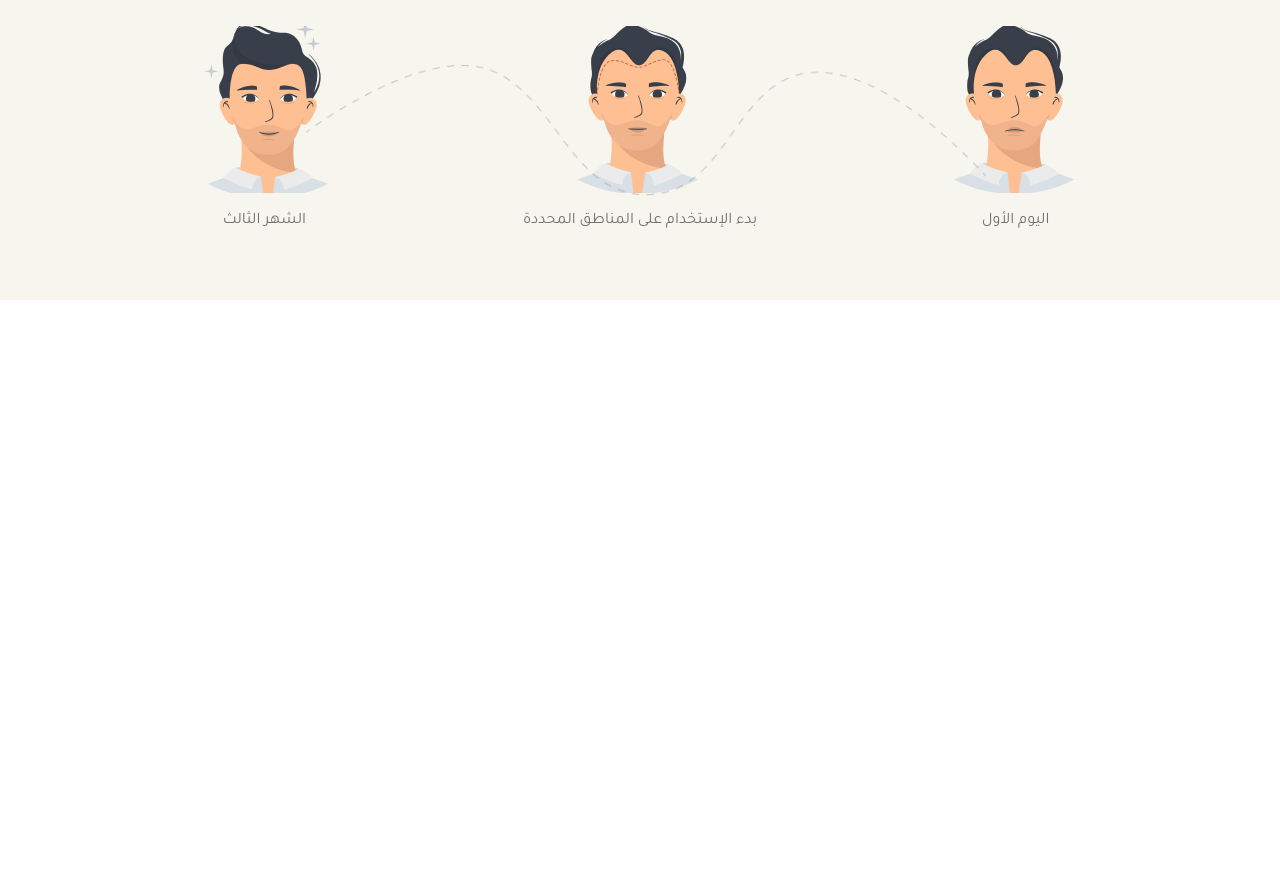
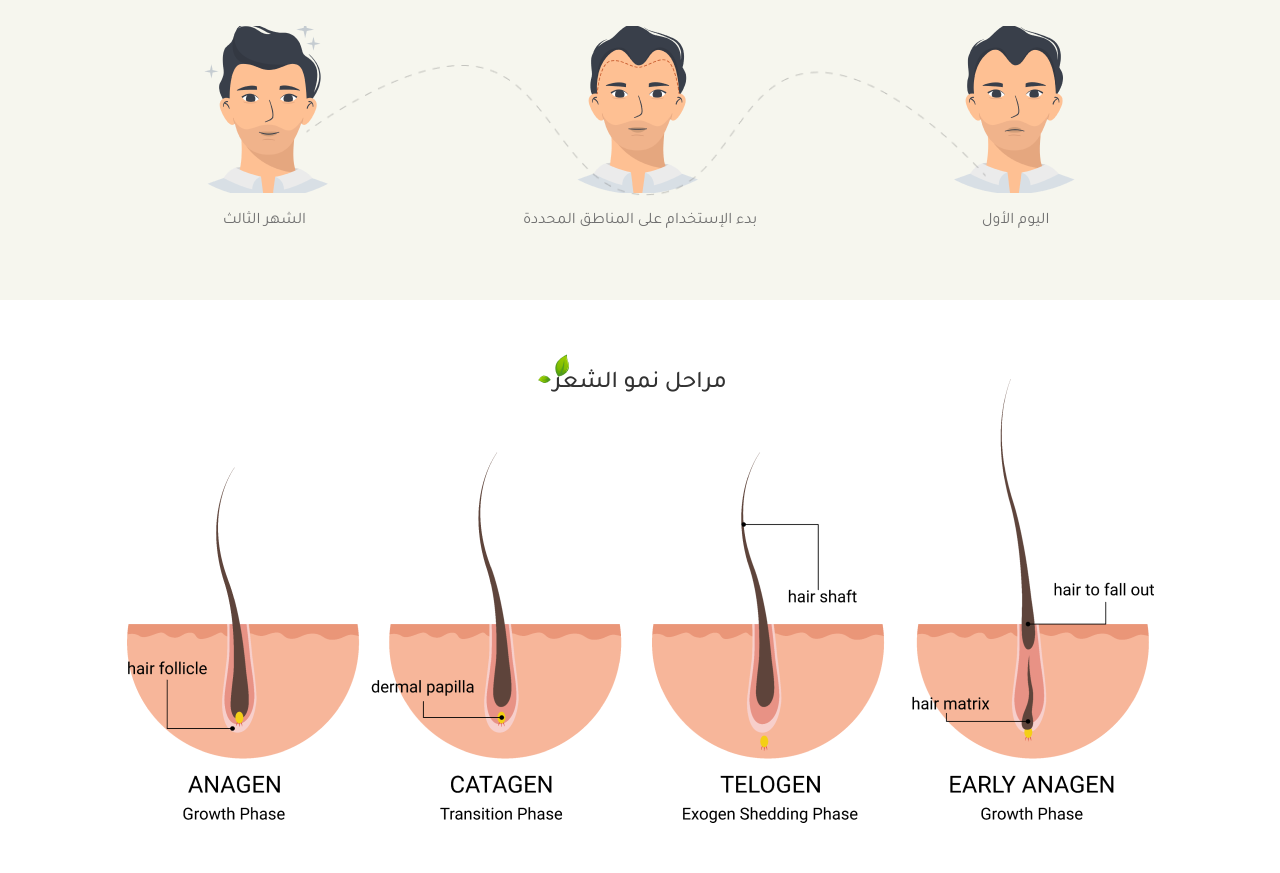
Before and after one commit to MohammedAtallahhh/hair-landing-page, a plain HTML site: page index.html in a window 1280 px wide. Shown: the part 3432-4305 px from the top of the page. Before the commit the page ends 3732 px from the top, so only its background shows below. Drawn offline with Linux system fonts and the light colour scheme.

Commit message:
Added hair cycle section

```diff
--- a/index.html
+++ b/index.html
@@ -141,7 +141,7 @@
         </div>
     </section>
 
-    <!-- How it works -->
+    <!-- How it works section -->
     <section class="how">
         <div class="container">
             <!-- Section header -->
@@ -177,7 +177,7 @@
         </div>
     </section>
 
-    <!-- Golden rules -->
+    <!-- Golden rules section -->
     <section class="golden-rules">
         <div class="golden-rules__content content--half">
             <div class="section__header">
@@ -212,7 +212,7 @@
 
     </section>
 
-
+    <!-- Why us section -->
     <section class="why-us">
         <div class="why-us__content content--half">
             <div class="section__header">
@@ -247,7 +247,7 @@
 
     </section>
 
-    <!-- Benefits -->
+    <!-- Benefits section -->
     <section class="benefits">
         <div class="container">
 
@@ -293,6 +293,20 @@
         </div>
     </section>
 
+    <section class="hair-cycle">
+        <div class="container">
+            <header class="section__header">
+                <h3 class="title">
+                    مراحل نمو الشعر <img src="/assets/images/leaf.png" alt="">
+                </h3>
+            </header>
+
+            <div class="hair-cycle__image">
+                <img src="/assets/images/hair-cycle.png" alt="hair cycle">
+            </div>
+        </div>
+    </section>
+
 
     <script src=" ./scripts/index.js"></script>
 </body>
--- a/styles/main.css
+++ b/styles/main.css
@@ -118,7 +118,7 @@
 }
 
 .benefits {
-  padding: 3rem 0;
+  padding: 4rem 0;
   background: var(--bg-variant-2);
 }
 
@@ -160,3 +160,26 @@
     flex-basis: 30%;
   }
 }
+
+/* Hair cycle */
+.hair-cycle {
+  padding: 4rem 0;
+}
+
+.hair-cycle__image {
+  display: flex;
+  justify-content: center;
+  align-items: center;
+}
+
+@media (min-width: 768px) {
+  .hair-cycle {
+    padding: 5rem 0;
+  }
+
+  .hair-cycle .title {
+    position: relative;
+    top: 2rem;
+    margin-bottom: 0;
+  }
+}
```
Also changed, not shown: assets/images/hair-cycle.png (added).
